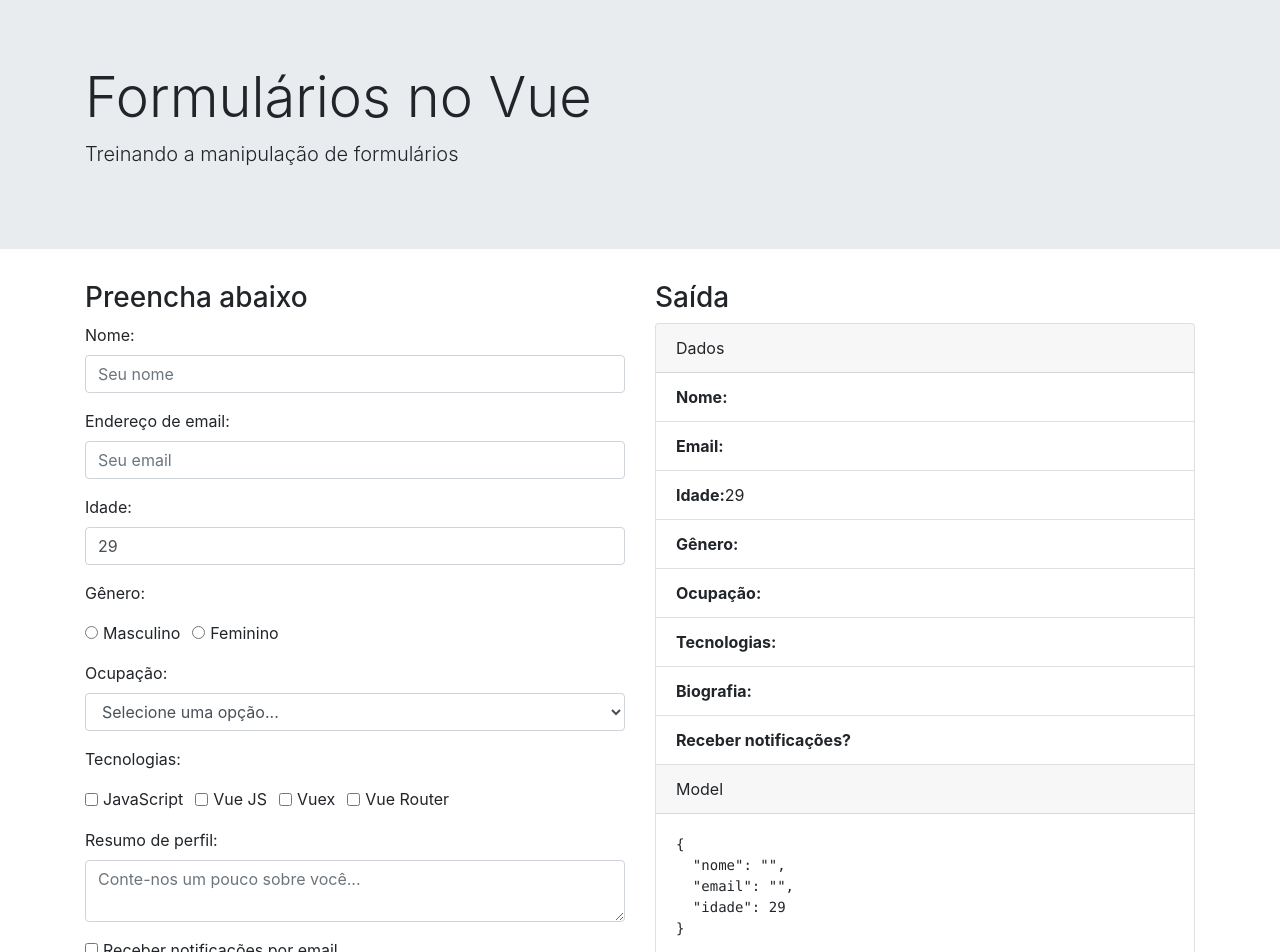
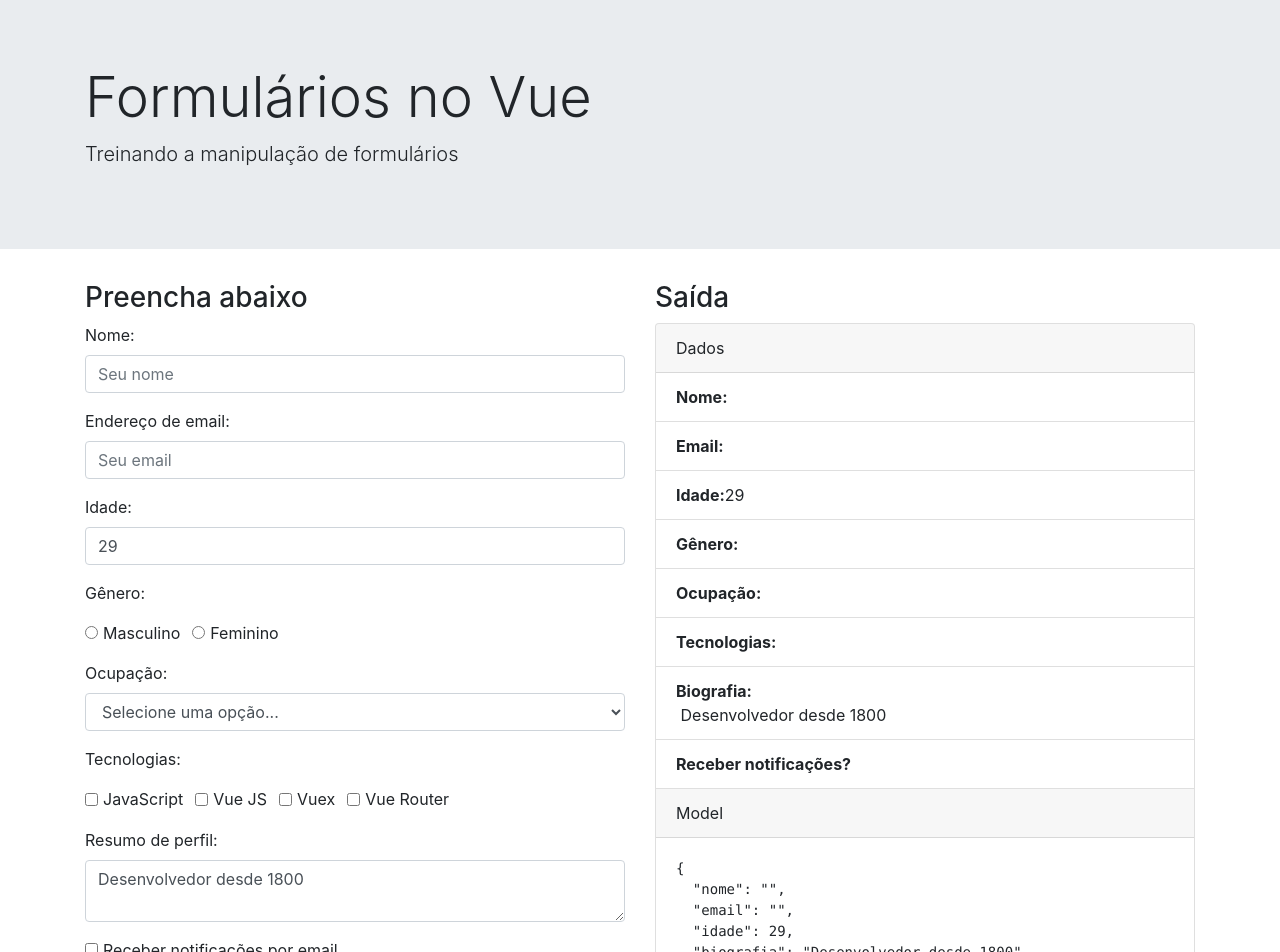
Before and after one commit to lourencofelipe/vue-frms, a Vue app: page / in a window 1280 px wide. Shown: the top 952 px of the page. Built offline with nearby package versions, Linux system fonts and the light colour scheme.

Commit message:
Adding properties

```diff
--- a/src/App.vue
+++ b/src/App.vue
@@ -97,7 +97,10 @@
 
             <div class="form-group">
               <label>Resumo de perfil:</label>
-              <textarea class="form-control" placeholder="Conte-nos um pouco sobre você..."></textarea>
+              <textarea
+              class="form-control"
+              placeholder="Conte-nos um pouco sobre você..."
+              v-model="desenvolvedor.biografia"></textarea>
             </div>
 
             <div class="form-group">
@@ -132,7 +135,11 @@
               <li class="list-group-item"><strong>Gênero:</strong> </li>
               <li class="list-group-item"><strong>Ocupação:</strong> </li>
               <li class="list-group-item"><strong>Tecnologias:</strong> </li>
-              <li class="list-group-item"><strong>Biografia:</strong> </li>
+              <li class="list-group-item"><strong>Biografia:</strong>
+                <div style="white-space: pre">
+                  {{ desenvolvedor.biografia }}
+                </div>
+              </li>
               <li class="list-group-item"><strong>Receber notificações?</strong> </li>
             </ul>
 
@@ -160,7 +167,8 @@ export default {
       desenvolvedor: {
         nome: '',
         email: '',
-        idade: 29
+        idade: 29,
+        biografia: 'Desenvolvedor desde 1800'
       }
     }
   }
```
